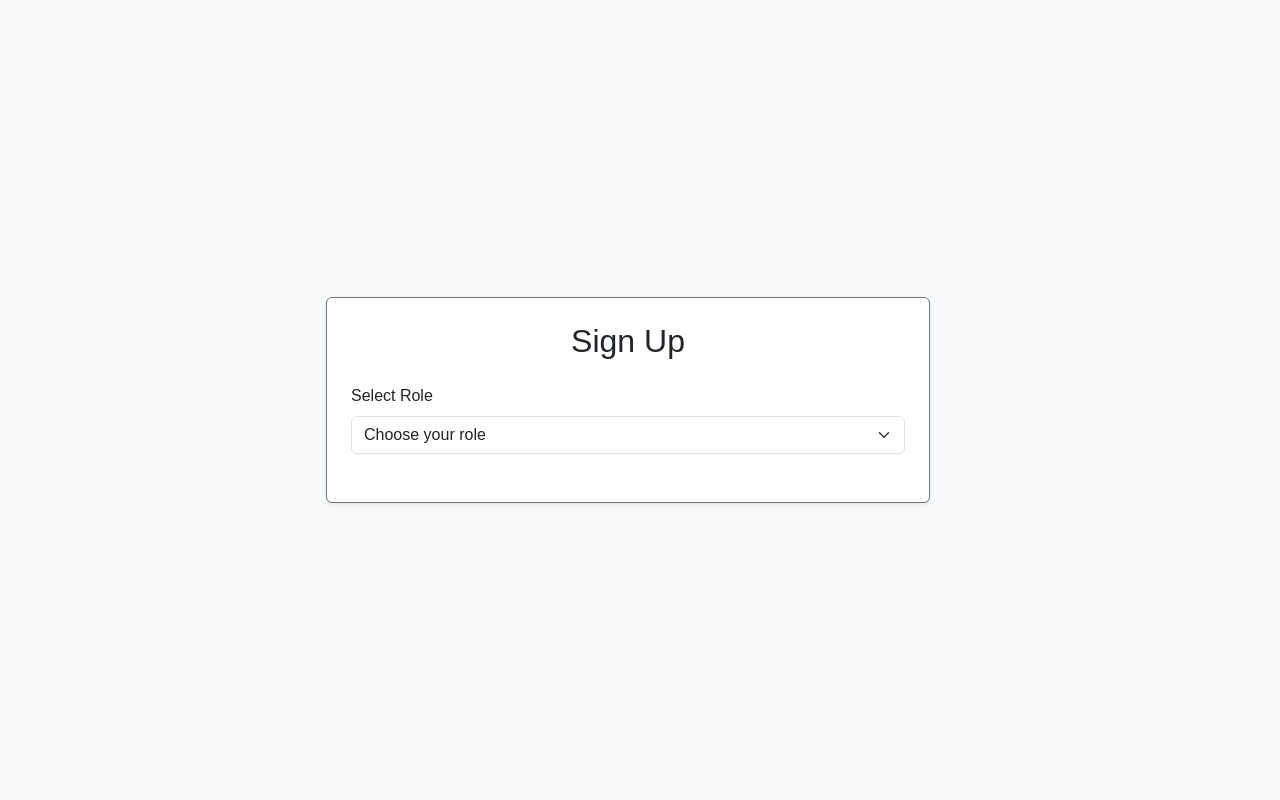
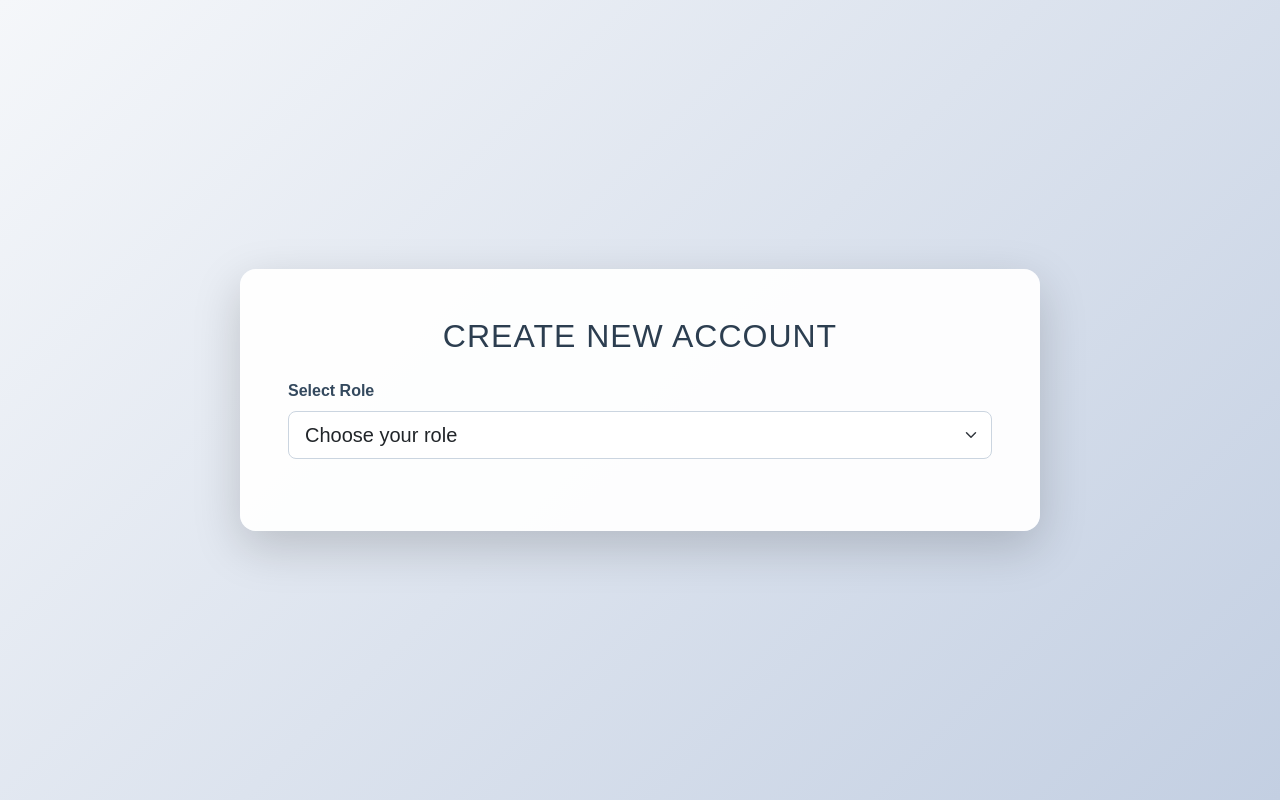
Before and after one commit to adithkrishnaor/ev-finder-frontend, a React (Create React App) app: page / in a window 1280 px wide. Built offline with nearby package versions, Linux system fonts and the light colour scheme.

Commit message:
single login and signup

```diff
--- a/src/components/CombinedSignup.jsx
+++ b/src/components/CombinedSignup.jsx
@@ -6,22 +6,55 @@
   const [selectedRole, setSelectedRole] = useState("");
 
   return (
-    <div className="container-fluid bg-light min-vh-100 d-flex align-items-center">
-      <div className="row justify-content-center w-100">
-        <div className="col-12 col-md-8 col-lg-6">
-          <div className="card border-rounded border-secondary shadow-sm">
-            <div className="card-body p-4">
-              <h2 className="card-title text-center mb-4">Sign Up</h2>
+    <div
+      className="container-fluid min-vh-100 d-flex align-items-center justify-content-center"
+      style={{
+        background: "linear-gradient(135deg, #f5f7fa 0%, #c3cfe2 100%)",
+      }}
+    >
+      <div
+        className="card shadow-lg border-0 rounded-4"
+        style={{
+          width: "100%",
+          maxWidth: "800px",
+          background: "rgba(255, 255, 255, 0.95)",
+          transition: "all 0.3s ease-in-out",
+        }}
+      >
+        <div className="card-body p-4 p-md-5">
+          <h2
+            className="card-title text-center mb-4"
+            style={{
+              color: "#2c3e50",
+              fontSize: "2rem", // Changed from 2.5rem to 2rem
+              fontWeight: "500", // Changed from 600 to 500
+              textTransform: "uppercase",
+              letterSpacing: "1px",
+            }}
+          >
+            Create New Account
+          </h2>
 
-              <div className="mb-4">
-                <label htmlFor="roleSelect" className="form-label">
+          <div className="form-group mb-4">
+            <label
+              htmlFor="roleSelect"
+              className="form-label fw-bold"
+              style={{ color: "#34495e" }}
+            >
               Select Role
             </label>
             <select
-                  className="form-select"
+              className="form-select form-select-lg"
               id="roleSelect"
               value={selectedRole}
               onChange={(e) => setSelectedRole(e.target.value)}
+              style={{
+                cursor: "pointer",
+                transition: "all 0.2s ease",
+                borderColor: "#cbd5e0",
+              }}
+              onMouseOver={(e) => (e.target.style.borderColor = "#3498db")}
+              onMouseOut={(e) => (e.target.style.borderColor = "#cbd5e0")}
             >
               <option value="">Choose your role</option>
               <option value="user">EV User</option>
@@ -29,9 +62,14 @@
             </select>
           </div>
 
+          <div
+            style={{
+              opacity: selectedRole ? 1 : 0,
+              transition: "opacity 0.3s ease-in-out",
+            }}
+          >
             {selectedRole === "user" && <SignUp />}
             {selectedRole === "station" && <StationMasterSignUp />}
-            </div>
           </div>
         </div>
       </div>
--- a/src/components/SignUp.jsx
+++ b/src/components/SignUp.jsx
@@ -117,7 +117,7 @@
     }
   };
   return (
-    <div className="row g-3">
+    <div className="row g-2">
       <div className="col col-12">
         <label htmlFor="" className="form-label">
           Full Name
@@ -211,17 +211,13 @@
           maxLength={25}
         />
       </div>
-      <div className="col col-12 col-sm-12 col-md-12 col-lg-12 col-xl-12 col-xxl-12">
-        <center>
-          <button className="btn btn-primary" onClick={readValue}>
-            Signup
-          </button>
-        </center>
-      </div>
-      <div className="col col-12 col-sm-12 col-md-12 col-lg-12 col-xl-12 col-xxl-12">
-        <center>
+      <div className="col-12 text-center mt-3">
+        <button className="btn btn-primary px-4" onClick={readValue}>
+          Signup
+        </button>
+        <div className="mt-2">
           <Link to="/login">Existing user? Login Here</Link>
-        </center>
+        </div>
       </div>
     </div>
   );
--- a/src/components/StationMasterSignUp.jsx
+++ b/src/components/StationMasterSignUp.jsx
@@ -114,7 +114,7 @@
   };
 
   return (
-    <div className="row g-3">
+    <div className="row g-2">
       <div className="col col-12">
         <label htmlFor="" className="form-label">
           Full Name
@@ -214,17 +214,13 @@
         />
       </div>
 
-      <div className="col col-12 col-sm-12 col-md-12 col-lg-12 col-xl-12 col-xxl-12">
-        <center>
-          <button className="btn btn-primary" onClick={readValue}>
-            Signup
-          </button>
-        </center>
-      </div>
-      <div className="col col-12 col-sm-12 col-md-12 col-lg-12 col-xl-12 col-xxl-12">
-        <center>
+      <div className="col-12 text-center mt-3">
+        <button className="btn btn-primary px-4" onClick={readValue}>
+          Signup
+        </button>
+        <div className="mt-2">
           <Link to="/login">Existing user? Login Here</Link>
-        </center>
+        </div>
       </div>
     </div>
   );
```
Lines whose indentation alone changed are shown as unchanged.
